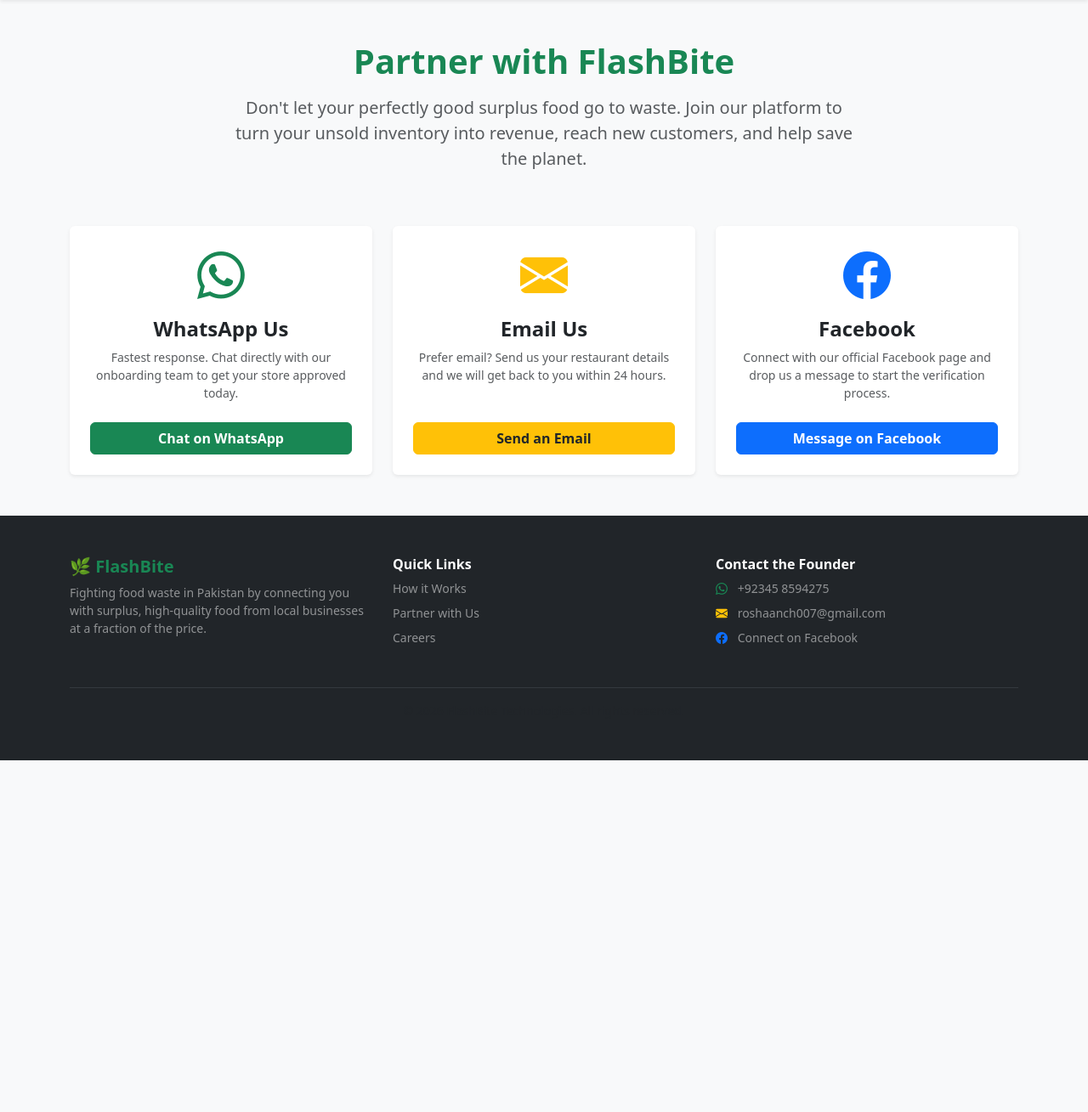
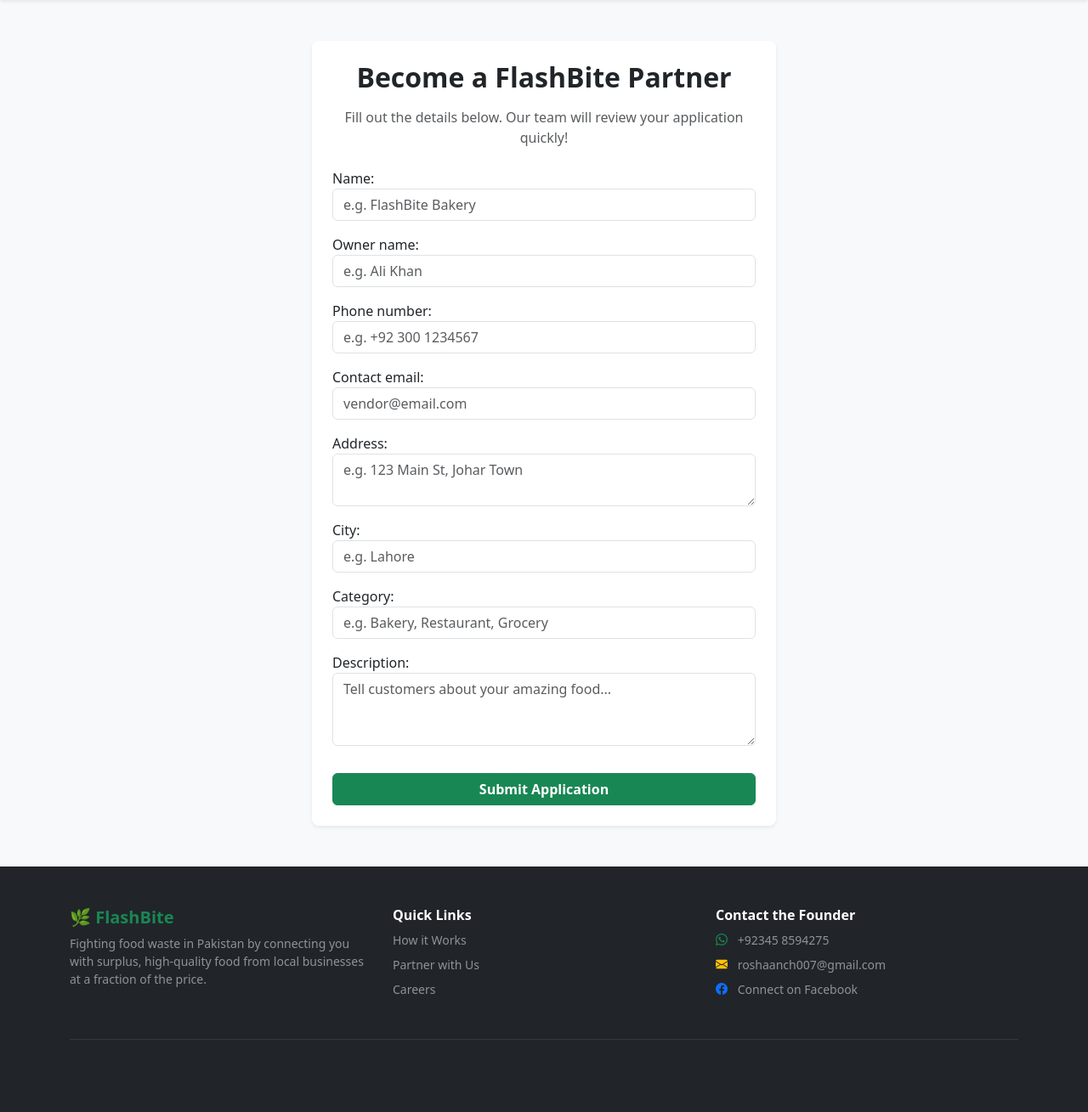
Before and after one commit to calmroshaan/flashbite-web, a Django app: page /partner/ in a window 1280 px wide. Shown: the part 56-1365 px from the top of the page at 85% size. Before the commit the page ends 951 px from the top, so only its background shows below. Run offline with Django 4.2, Linux system fonts and the light colour scheme; the visitor is signed in with stand-in values (Sample User, id 1); data that the repository does not hold is empty.

Commit message:
UI Update: Added description, city, and category to vendor application

```diff
--- a/core/views.py
+++ b/core/views.py
@@ -1,7 +1,8 @@
-from django.shortcuts import render
+from django.shortcuts import render, redirect
 from stores.models import Store
 from django.contrib.auth.decorators import login_required
 from reservations.models import Reservation
+from stores.forms import StoreApplicationForm
 
 def home(request):
     # Only show approved and active stores on the homepage
@@ -14,5 +15,24 @@
     my_orders = Reservation.objects.filter(customer=request.user).order_by('-id')
     return render(request, 'core/dashboard.html', {'orders': my_orders})
 
+# --- REPLACED PARTNER VIEW TO HANDLE FORM SUBMISSION START ---
+@login_required
 def partner(request):
-    return render(request, 'core/partner.html')
+    # FIXED: Changed 'user' to 'owner'
+    if Store.objects.filter(owner=request.user).exists():
+        return redirect('stores:owner_dashboard')
+
+    if request.method == 'POST':
+        form = StoreApplicationForm(request.POST)
+        if form.is_valid():
+            store = form.save(commit=False)
+            # FIXED: Changed 'user' to 'owner'
+            store.owner = request.user
+            store.is_approved = False
+            store.save()
+            return redirect('stores:owner_dashboard')
+    else:
+        form = StoreApplicationForm()
+
+    return render(request, 'core/partner.html', {'form': form})
+# --- REPLACED PARTNER VIEW TO HANDLE FORM SUBMISSION END ---
--- /dev/null
+++ b/stores/forms.py
@@ -0,0 +1,18 @@
+from django import forms
+from .models import Store
+
+class StoreApplicationForm(forms.ModelForm):
+    class Meta:
+        model = Store
+        fields = ['name', 'owner_name', 'phone_number', 'contact_email', 'address', 'city', 'category', 'description']
+
+        widgets = {
+            'name': forms.TextInput(attrs={'class': 'form-control', 'placeholder': 'e.g. FlashBite Bakery'}),
+            'owner_name': forms.TextInput(attrs={'class': 'form-control', 'placeholder': 'e.g. Ali Khan'}),
+            'phone_number': forms.TextInput(attrs={'class': 'form-control', 'placeholder': 'e.g. +92 300 1234567'}),
+            'contact_email': forms.EmailInput(attrs={'class': 'form-control', 'placeholder': 'vendor@email.com'}),
+            'address': forms.Textarea(attrs={'class': 'form-control', 'rows': 2, 'placeholder': 'e.g. 123 Main St, Johar Town'}),
+            'city': forms.TextInput(attrs={'class': 'form-control', 'placeholder': 'e.g. Lahore'}),
+            'category': forms.TextInput(attrs={'class': 'form-control', 'placeholder': 'e.g. Bakery, Restaurant, Grocery'}),
+            'description': forms.Textarea(attrs={'class': 'form-control', 'rows': 3, 'placeholder': 'Tell customers about your amazing food...'}),
+        }
--- a/stores/models.py
+++ b/stores/models.py
@@ -10,6 +10,9 @@
     ]
     owner = models.ForeignKey(settings.AUTH_USER_MODEL, on_delete=models.CASCADE)
     name = models.CharField(max_length=255)
+    owner_name = models.CharField(max_length=100, blank=True, null=True)
+    phone_number = models.CharField(max_length=20, blank=True, null=True)
+    contact_email = models.EmailField(blank=True, null=True)
     slug = models.SlugField(max_length=255, unique=True, blank=True)
     description = models.TextField()
     category = models.CharField(max_length=50, choices=CATEGORY_CHOICES)
--- a/templates/core/partner.html
+++ b/templates/core/partner.html
@@ -1,43 +1,19 @@
-{% extends 'base.html' %}
-
+{% extends "base.html" %}
 {% block content %}
 <div class="container py-5">
-    <div class="row justify-content-center text-center mb-5">
-        <div class="col-md-8">
-            <h1 class="fw-bold text-success mb-3">Partner with FlashBite</h1>
-            <p class="lead text-muted">Don't let your perfectly good surplus food go to waste. Join our platform to turn your unsold inventory into revenue, reach new customers, and help save the planet.</p>
-        </div>
-    </div>
+    <div class="row justify-content-center">
+        <div class="col-md-8 col-lg-6">
+            <div class="card shadow-sm border-0 rounded-3 p-4">
+                <h2 class="fw-bold mb-3 text-center">Become a FlashBite Partner</h2>
+                <p class="text-muted text-center mb-4">Fill out the details below. Our team will review your application quickly!</p>
 
-    <div class="row justify-content-center g-4">
-
-        <div class="col-md-4">
-            <div class="card h-100 border-0 shadow-sm text-center p-4 hover-shadow transition">
-                <i class="bi bi-whatsapp display-4 text-success mb-3"></i>
-                <h4 class="fw-bold">WhatsApp Us</h4>
-                <p class="text-muted small mb-4">Fastest response. Chat directly with our onboarding team to get your store approved today.</p>
-                <a href="https://wa.me/923458594275?text=Hi!%20I%20am%20a%20restaurant%20owner%20interested%20in%20joining%20FlashBite." target="_blank" class="btn btn-success fw-bold w-100 mt-auto">Chat on WhatsApp</a>
+                <form method="POST">
+                    {% csrf_token %}
+                    {{ form.as_p }}
+                    <button type="submit" class="btn btn-success w-100 fw-bold mt-3">Submit Application</button>
+                </form>
             </div>
         </div>
-
-        <div class="col-md-4">
-            <div class="card h-100 border-0 shadow-sm text-center p-4 hover-shadow transition">
-                <i class="bi bi-envelope-fill display-4 text-warning mb-3"></i>
-                <h4 class="fw-bold">Email Us</h4>
-                <p class="text-muted small mb-4">Prefer email? Send us your restaurant details and we will get back to you within 24 hours.</p>
-                <a href="mailto:roshaanch007@gmail.com?subject=FlashBite%20Vendor%20Application" class="btn btn-warning text-dark fw-bold w-100 mt-auto">Send an Email</a>
-            </div>
-        </div>
-
-        <div class="col-md-4">
-            <div class="card h-100 border-0 shadow-sm text-center p-4 hover-shadow transition">
-                <i class="bi bi-facebook display-4 text-primary mb-3"></i>
-                <h4 class="fw-bold">Facebook</h4>
-                <p class="text-muted small mb-4">Connect with our official Facebook page and drop us a message to start the verification process.</p>
-                <a href="https://www.facebook.com/roshaanch275" target="_blank" class="btn btn-primary fw-bold w-100 mt-auto">Message on Facebook</a>
-            </div>
-        </div>
-
     </div>
 </div>
 {% endblock %}
```
Also changed, not shown: stores/views.py (+7 -3 lines), templates/stores/waiting_room.html (added, +22 -0 lines), stores/migrations/0002_store_contact_email_store_owner_name_and_more.py (added).
